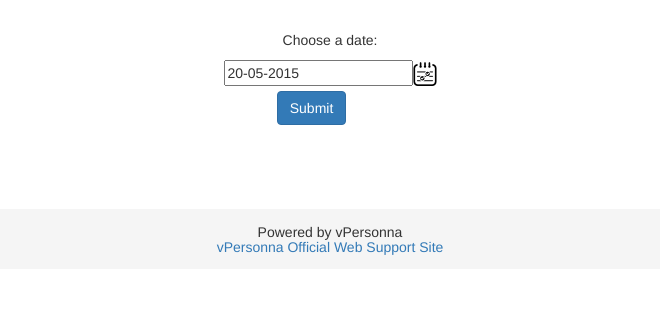
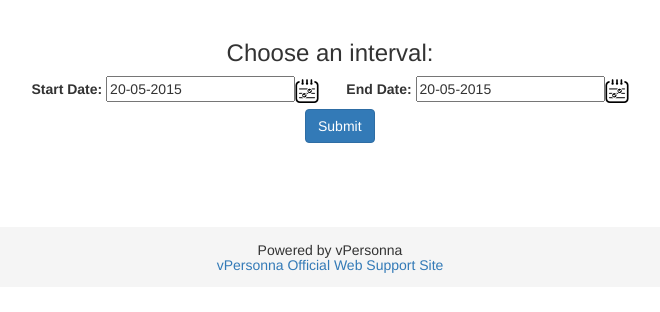
Before and after one commit to stanioanmihail/vpersonna-web, a Django app: page /stats in a window 1280 px wide. Shown: the part 52-364 px from the top of the page, without its empty margins (310-970 px from the left). Run offline with Django 3.2, Linux system fonts and the light colour scheme; parts of the project's set-up code (start-up, migrations or seed data) failed here and were passed over; some libraries are stand-ins or nearby versions.

Commit message:
Start Date and End Date datepicker - Advanced Stats

```diff
--- a/vpersonna/static/overriddings/profile.css
+++ b/vpersonna/static/overriddings/profile.css
@@ -6,10 +6,9 @@
 #date-submit-button-div{
     padding-top: 5px;
     margin: auto;
-    width: 50%;
-    height: 50%
+    width: 50px;
 }
-#datepicker-textbox-div{
+#datepicker-div{
 }
 /* DASHBOARD */
 
--- a/vpersonna/vprofile/templates/profile/advanced_statistics.html
+++ b/vpersonna/vprofile/templates/profile/advanced_statistics.html
@@ -2,7 +2,7 @@
 {% block header %}
 <script type="text/javascript" language="javascript">
     $(function() {
-            $("#datepicker").datepicker({
+            $("#datepicker-start, #datepicker-end").datepicker({
                         minDate: "-90D",
                         maxDate: 'today',
                         showOn: "button",
@@ -18,10 +18,16 @@ class="active"
 {% endblock %}
 {% block content %}
 <div class="input-group" id="date-panel">
+    <p><center><h3> Choose an interval: </h3></center></p>
         <form method="post" action="date">
-        <div id="datepicker-textbox-div">
-            <p><center> Choose a date: </center></p>
-            <input type="text" id="datepicker" name="datepicker">
+            <div id="datepicker-div">
+                <label> Start Date: </label>
+                <input type="text" id="datepicker-start" name="datepicker-start" />
+                &nbsp;
+                &nbsp;
+                &nbsp;
+                <label> End Date: </label>
+                <input type="text" id="datepicker-end" name="datepicker-end" />
                 {% csrf_token %}
             </div>
             <div id="date-submit-button-div">
--- a/vpersonna/vprofile/urls.py
+++ b/vpersonna/vprofile/urls.py
@@ -5,7 +5,6 @@ urlpatterns = [
     url(r'^$', views.dashboard, name="dashboard"),
     url(r'^stats$', views.stats, name="stats"),
     url(r'^manage$', views.manage, name="manage"),
-    #url(r'^manage2$', views.manage2, name="manage2"),
     url(r'^rule_edit$', views.rule_edit, name="rule_edit"),
     url(r'^rule_update/(?P<pk>[0-9]+)$', views.rule_update, name='rule_update'),
     url(r'^rule_delete/(?P<pk>[0-9]+)$', views.rule_delete, name='rule_delete'),
--- a/vpersonna/vprofile/views.py
+++ b/vpersonna/vprofile/views.py
@@ -42,7 +42,8 @@ def stats(request):
 
 def stats_date(request):
     template = loader.get_template('profile/stats_by_date.html')
-    date = request.POST['datepicker']
+    start_date = request.POST['datepicker-start']
+    end_date = request.POST['datepicker-end']
     tag_list = [ 'VoIP', 'HTTP (non-video)', 'BitTorent', 'Video' ]
     traffic_per_timeslot = {
             '08-10': {
@@ -97,7 +98,7 @@ def stats_date(request):
      #          },
      #      }
     context = RequestContext(request, {
-        'date': date,
+        'date': "Start Date: " + start_date + "|" + "End Date:" + end_date,
         'traffic_per_timeslot': OrderedDict(sorted(traffic_per_timeslot.items(), key=lambda t: t[0])),
         'tag_list': tag_list,
     })
```
Also changed, not shown: 6 other files. Lines whose indentation alone changed are shown as unchanged.
